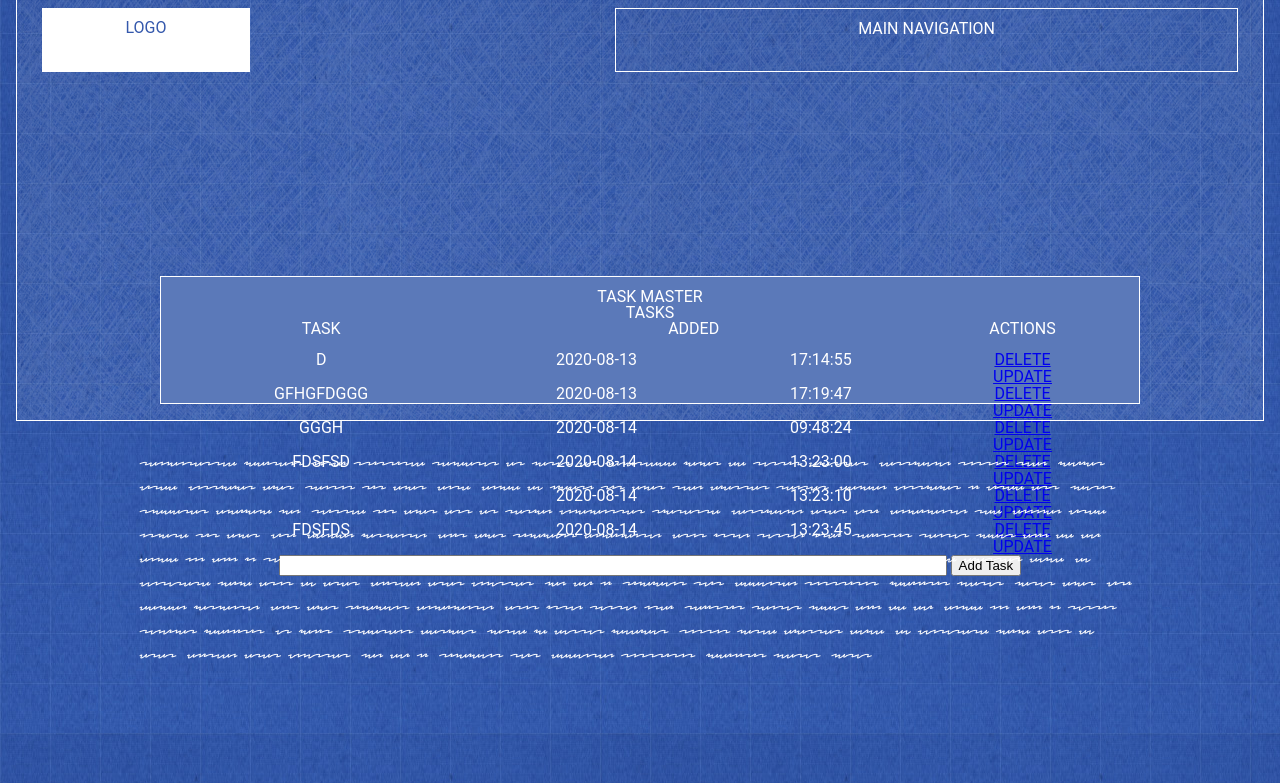
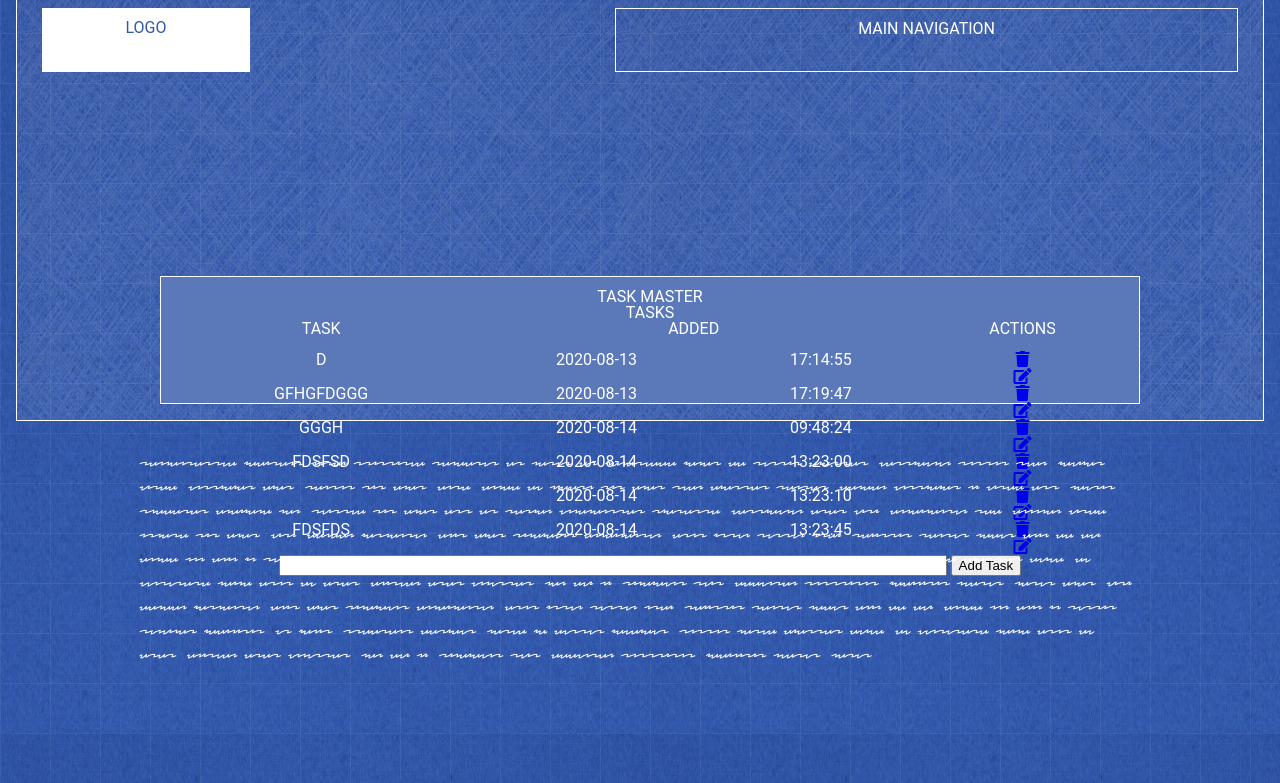
Before and after one commit to vanHeemstraSystems/flask-headstart, a Flask app: page / in a window 1280 px wide. Shown: the part 17-800 px from the top of the page. Run offline with Flask 2, Linux system fonts and the light colour scheme; data comes from the database, SQL or seed files in the repository; both versions use the stored data as it was after the commit.

Commit message:
Replace stylesheet links in base.html

```diff
--- a/static/css/styles.css
+++ b/static/css/styles.css
@@ -16,7 +16,6 @@
 	position: absolute;
 	top: 2%;
 	right: 2%;
-
 }
 
 .nav-meta {
@@ -136,6 +135,7 @@
 		margin-bottom: 2%;
 	}
 
+	.teaser,
 	.teaser-1,
 	.teaser-2,
 	.teaser-3 {
--- a/templates/base.html
+++ b/templates/base.html
@@ -6,7 +6,8 @@
         <meta http-equiv="X-UA-Compatible" content="ie-edge">
         <link rel="stylesheet" href="{{ url_for('static', filename='css/main.css') }}">
         <link rel="stylesheet" href="{{ url_for('static', filename='css/blueprint-wireframes/blueprint-wireframes.css') }}">
-        <link rel="stylesheet" href="{{ url_for('static', filename='css/fontawesome/css/solid.css') }}">
+        <link rel="stylesheet" href="{{ url_for('static', filename='css/fontawesome/css/fontawesome.min.css') }}">
+        <link rel="stylesheet" href="{{ url_for('static', filename='css/fontawesome/css/all.min.css') }}">
         <link rel="stylesheet" href="{{ url_for('static', filename='css/styles.css') }}">
         {% block head %}{% endblock %}
     </head>
--- a/templates/index.html
+++ b/templates/index.html
@@ -27,9 +27,9 @@
                   <td>{{ task.date_created.date() }}</td>
                   <td>{{ task.date_created.strftime('%X') }}</td>
                   <td>
-                      <a href="/delete/{{task.id}}"><i class="fas fa-camera"></i>Delete</a>
+                      <a href="/delete/{{task.id}}"><i class="fas fa-trash" title="Delete"></i></a>
                       <br>
-                      <a href="/update/{{task.id}}"><i class="fas fa-frog"></i>Update</a>
+                      <a href="/update/{{task.id}}"><i class="fas fa-edit" title="Edit"></i></a>
                   </td>
               </tr>
             {% endfor %}
```
Also changed, not shown: test.db.
